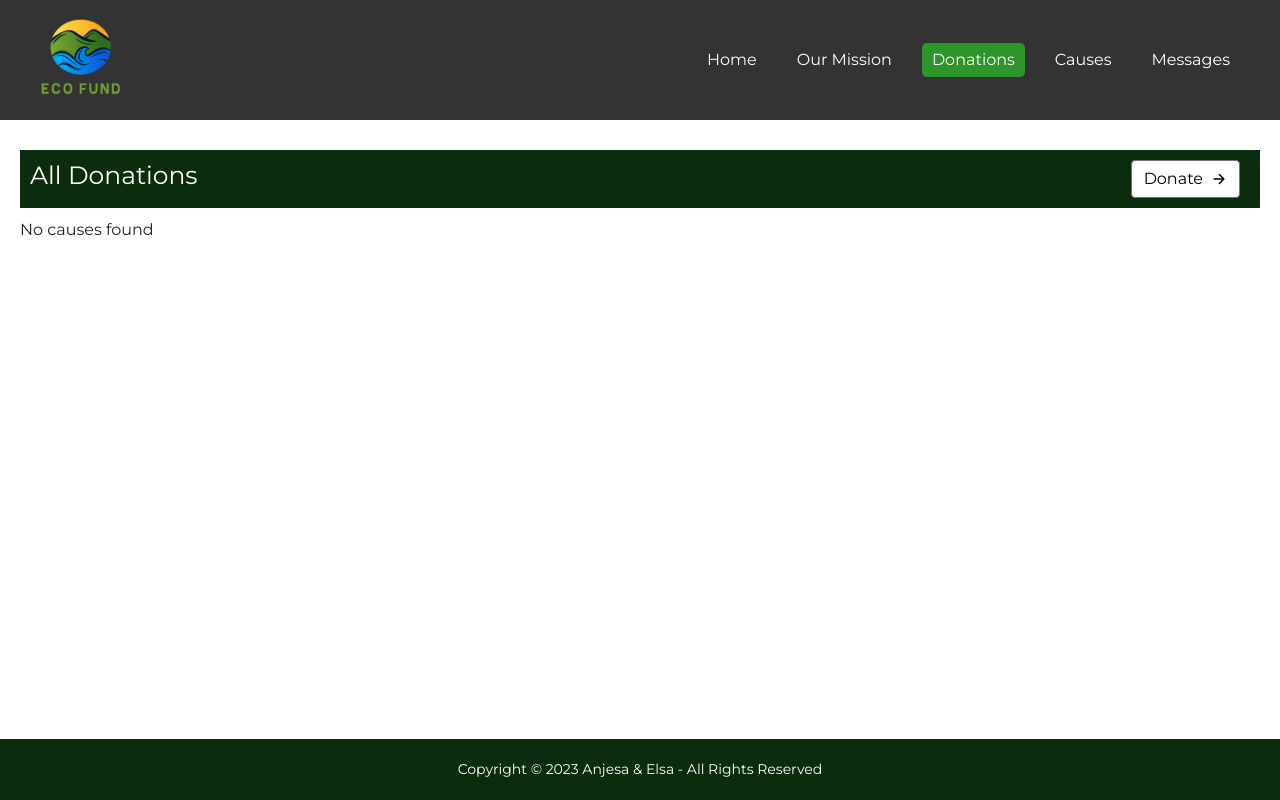
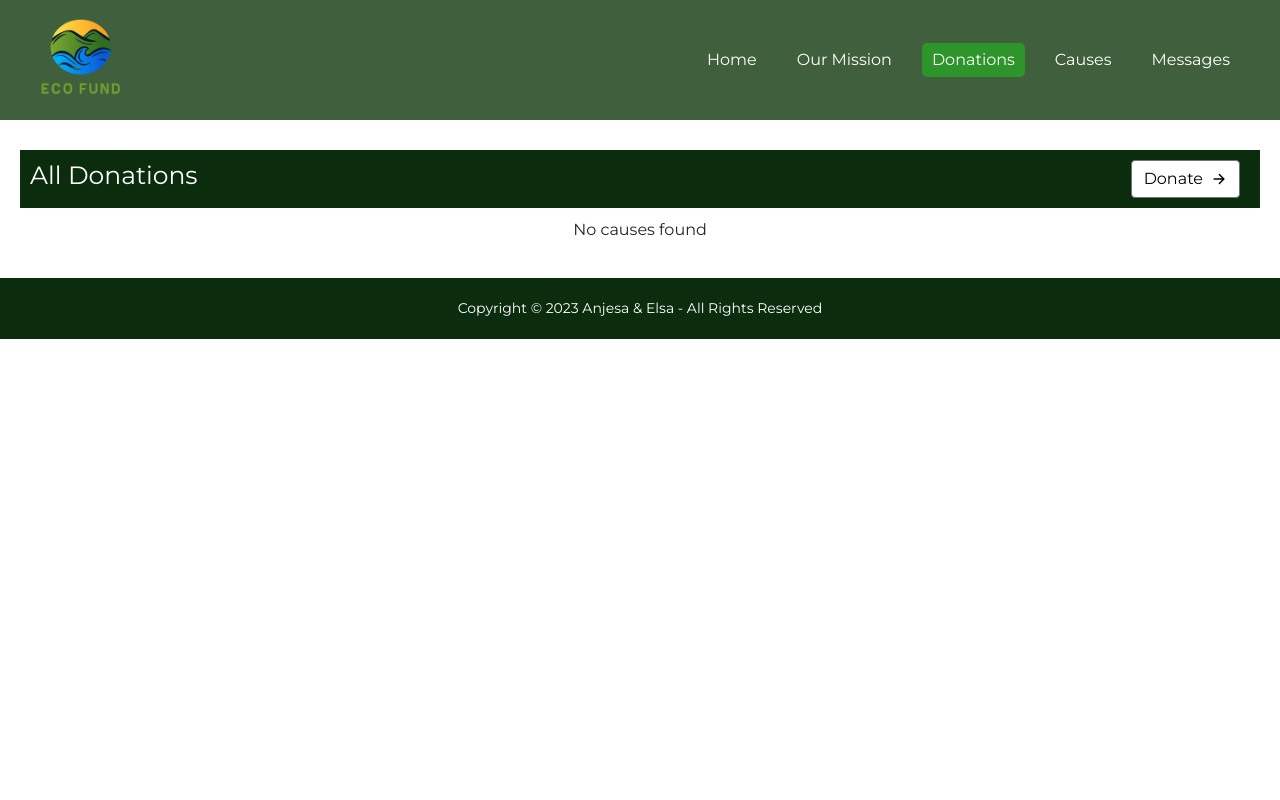
Before and after one commit to elsahalili5/hackathon, a PHP site: page /donations.php in a window 1280 px wide. Run offline with PHP 8.4, Linux system fonts and the light colour scheme; a user stored in the database is signed in; data that the repository does not hold is empty.

Commit message:
add new changes

```diff
--- a/about.php
+++ b/about.php
@@ -37,7 +37,7 @@
                     <a href="./contact.php">Contact</a>
                 <?php }  ?>
                 <?php if ($_SESSION['user_type'] === 'admin') { ?>
-                    <a href="./messages.php">Messages</a>
+                    <a href="./contact.php">Messages</a>
                 <?php }  ?>
 
             </nav>
--- a/styles/donate.css
+++ b/styles/donate.css
@@ -5,7 +5,7 @@
 
 .donate-left {
   flex: 1;
-  padding-top: 20px;
+  padding-top: 60px;
 }
 .donate-left h1 {
   margin-bottom: 30px;
--- a/styles/donations.css
+++ b/styles/donations.css
@@ -1,5 +1,6 @@
 .cards {
   display: flex;
+  justify-content: center;
   flex-wrap: wrap;
   gap: 20px;
   margin-top: 10px;
@@ -16,3 +17,6 @@
 .donations-container {
   padding: 50px 20px 20px 20px;
 }
+footer {
+  position: relative;
+}
--- a/styles/header.css
+++ b/styles/header.css
@@ -9,7 +9,7 @@ header {
   width: 100%;
   position: absolute;
   padding: 10px;
-  background: rgb(0, 0, 0, 0.8);
+  background-color: rgb(17 57 13 / 80%);
   display: flex;
   justify-content: space-between;
   align-items: center;
```
